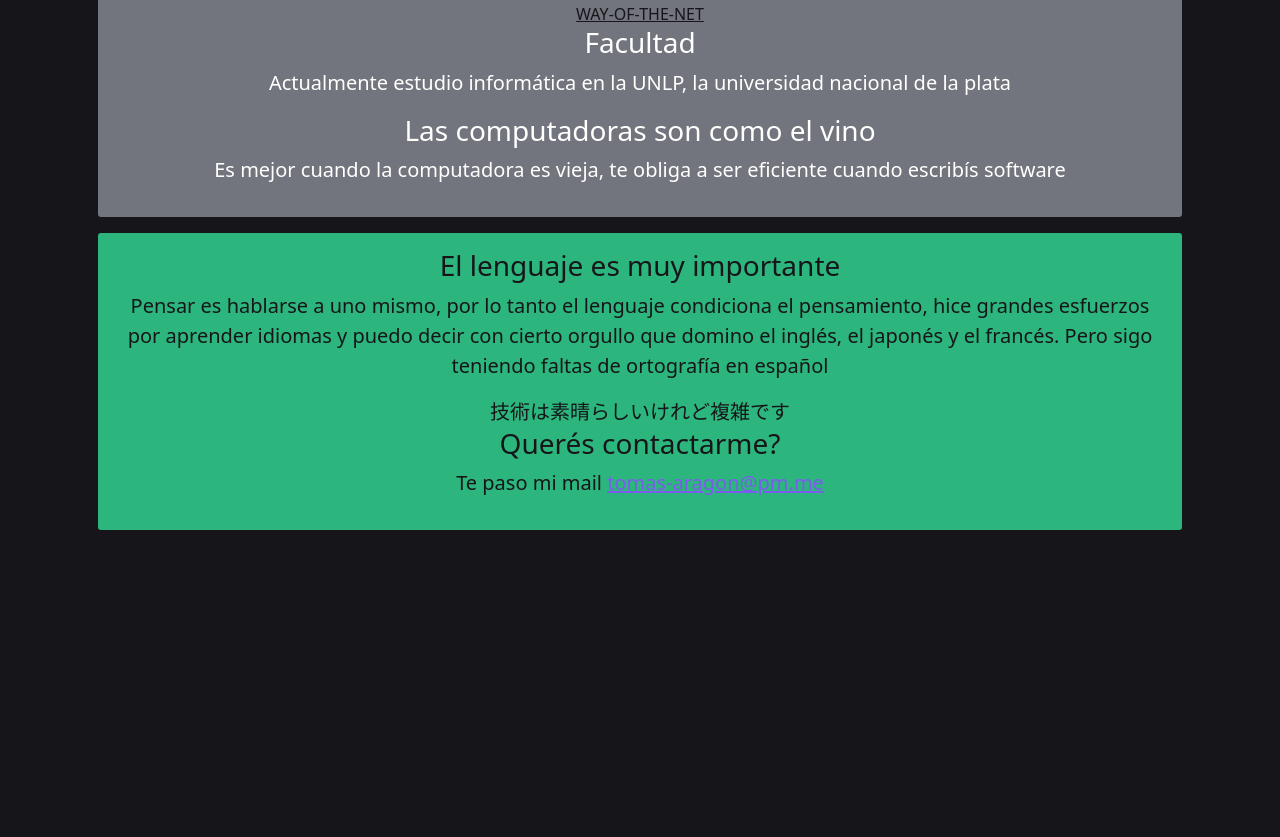
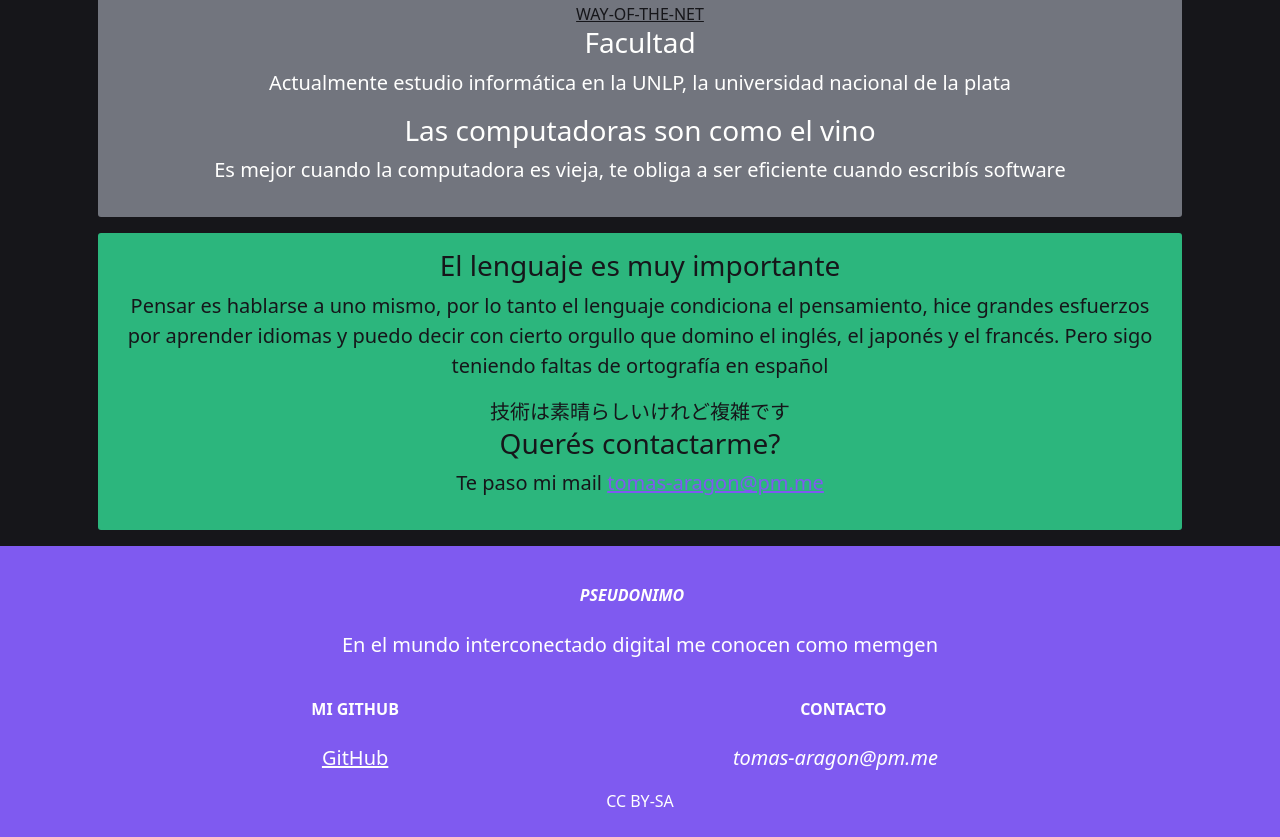
Before and after one commit to tomas-aragon/Bootstrap-trabajo-practico, a website: page index.html in a window 1280 px wide. Shown: the part 2921-3758 px from the top of the page. Before the commit the page ends 3467 px from the top, so only its background shows below. Drawn offline with nearby package versions, Linux system fonts and the light colour scheme.

Commit message:
suayasduyigdasgiy

```diff
--- a/index.html
+++ b/index.html
@@ -185,7 +185,60 @@
 
     </section>
 
+
+
+
+
     </div>
+    <footer id="foot" class="text-center pp-accent text-muted">
+
+      <section id="foot-text" class="p-4">
+
+
+        <div class="text-center pp-font-head">
+
+          <div class="row mt-3">
+
+
+            <div class="mb-4">
+
+              <h6 class="text-uppercase fw-bold mb-4"><i class="fas fa-gem me-3">pseudonimo</i></h6>
+
+              <p>En el mundo interconectado digital me conocen como memgen</p>
+
+
+            </div>
+
+            <div class="col-md-2 mx-auto">
+              <!-- Links -->
+              <h6 class="text-uppercase fw-bold mb-4">mi github</h6>
+              <p>
+                <a href="https://github.com/tomas-aragon" class="text-reset">GitHub</a>
+              </p>
+
+            </div>
+
+            <div class="col-md-4 mx-auto">
+
+              <h6 class="text-uppercase fw-bold mb-4">Contacto</h6>
+              <p><i class="me-3">tomas-aragon@pm.me</i></p>
+
+            </div>
+
+
+          </div>
+
+          <div class="text-center" >
+            CC BY-SA
+          </div>
+
+        </div>
+      </section>
+
+
+
+
+    </footer>
 
 </body>
 </html>
--- a/style.css
+++ b/style.css
@@ -173,3 +173,13 @@ height: 25rem;
         margin: 0 auto;
     }
     }
+#foot{
+
+    width: 100%;
+    display: flex;
+}
+#foot-text{
+    justify-content: center;
+    align-items: center;
+    margin: 0 auto;
+}
```
